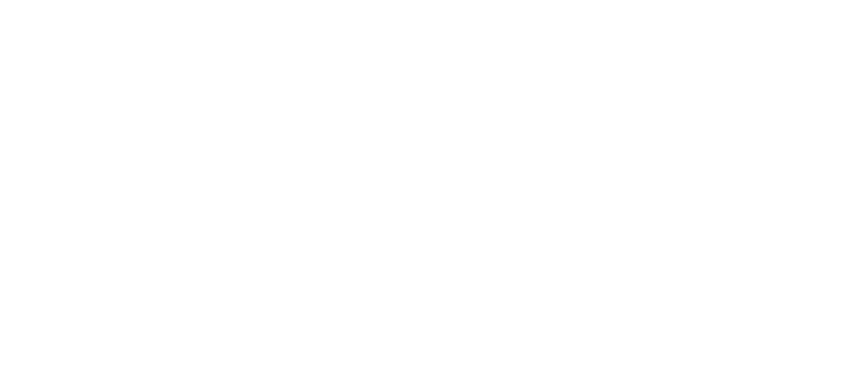
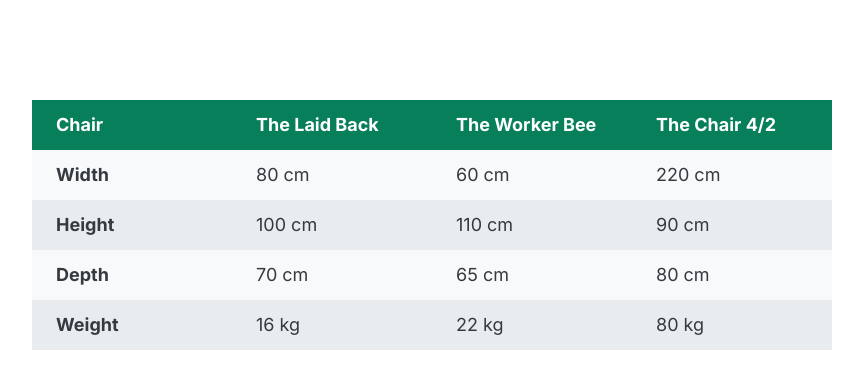
Before and after one commit to dskarthick97/html-css-javascript-learning-journey, a plain HTML site: page html_css_with_responsiveness/06-Components-and-Layout-Patterns/03-table.html in a window 1280 px wide. Shown: the whole page, without its empty margins (208-1071 px from the left). Drawn offline with Linux system fonts and the light colour scheme.

Commit message:
Build an Table component.

```diff
--- a/html_css_with_responsiveness/06-Components-and-Layout-Patterns/03-table.html
+++ b/html_css_with_responsiveness/06-Components-and-Layout-Patterns/03-table.html
@@ -38,7 +38,74 @@
         color: #343a40;
         line-height: 1;
       }
+
+      table {
+        width: 800px;
+        margin: 100px auto;
+        font-size: 18px;
+        border-collapse: collapse;
+        /* border: 1px solid #000; */
+      }
+
+      thead th {
+        background-color: #087f5b;
+        color: #fff;
+        width: 25%;
+      }
+
+      th,
+      td {
+        /* border: 1px solid #000; */
+        padding: 16px 24px;
+        text-align: left;
+      }
+
+      tbody tr:nth-child(odd) {
+        background-color: #f8f9fa;
+      }
+
+      tbody tr:nth-child(even) {
+        background-color: #e9ecef;
+      }
     </style>
   </head>
-  <body></body>
+  <body>
+    <table>
+      <thead>
+        <tr>
+          <th>Chair</th>
+          <th>The Laid Back</th>
+          <th>The Worker Bee</th>
+          <th>The Chair 4/2</th>
+        </tr>
+      </thead>
+
+      <tbody>
+        <tr>
+          <th>Width</th>
+          <td>80 cm</td>
+          <td>60 cm</td>
+          <td>220 cm</td>
+        </tr>
+        <tr>
+          <th>Height</th>
+          <td>100 cm</td>
+          <td>110 cm</td>
+          <td>90 cm</td>
+        </tr>
+        <tr>
+          <th>Depth</th>
+          <td>70 cm</td>
+          <td>65 cm</td>
+          <td>80 cm</td>
+        </tr>
+        <tr>
+          <th>Weight</th>
+          <td>16 kg</td>
+          <td>22 kg</td>
+          <td>80 kg</td>
+        </tr>
+      </tbody>
+    </table>
+  </body>
 </html>
```
Also changed, not shown: html_css_with_responsiveness/06-Components-and-Layout-Patterns/02-carousel.html (+1 -1 lines), html_css_with_responsiveness/06-Components-and-Layout-Patterns/component.html (added, +44 -0 lines).
